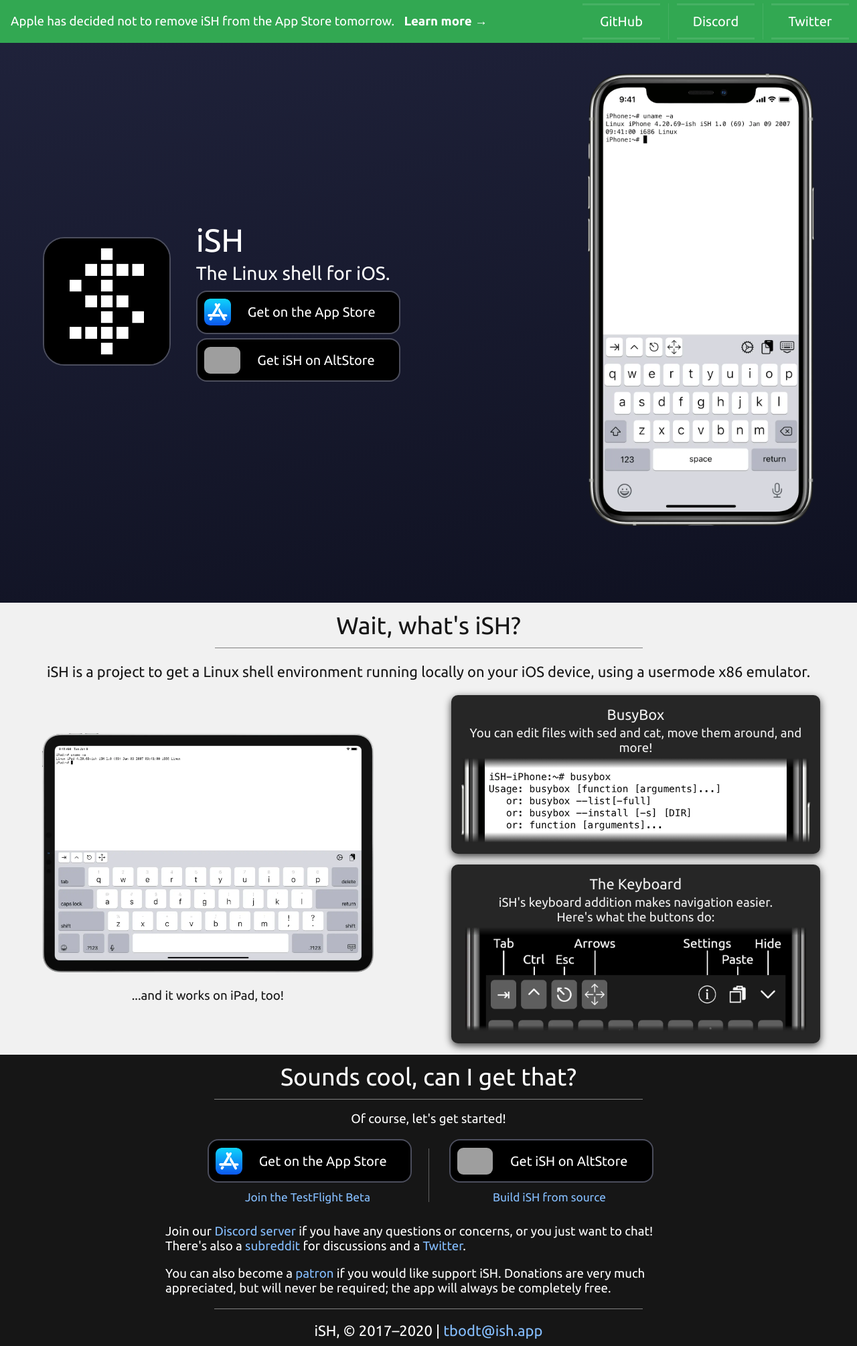
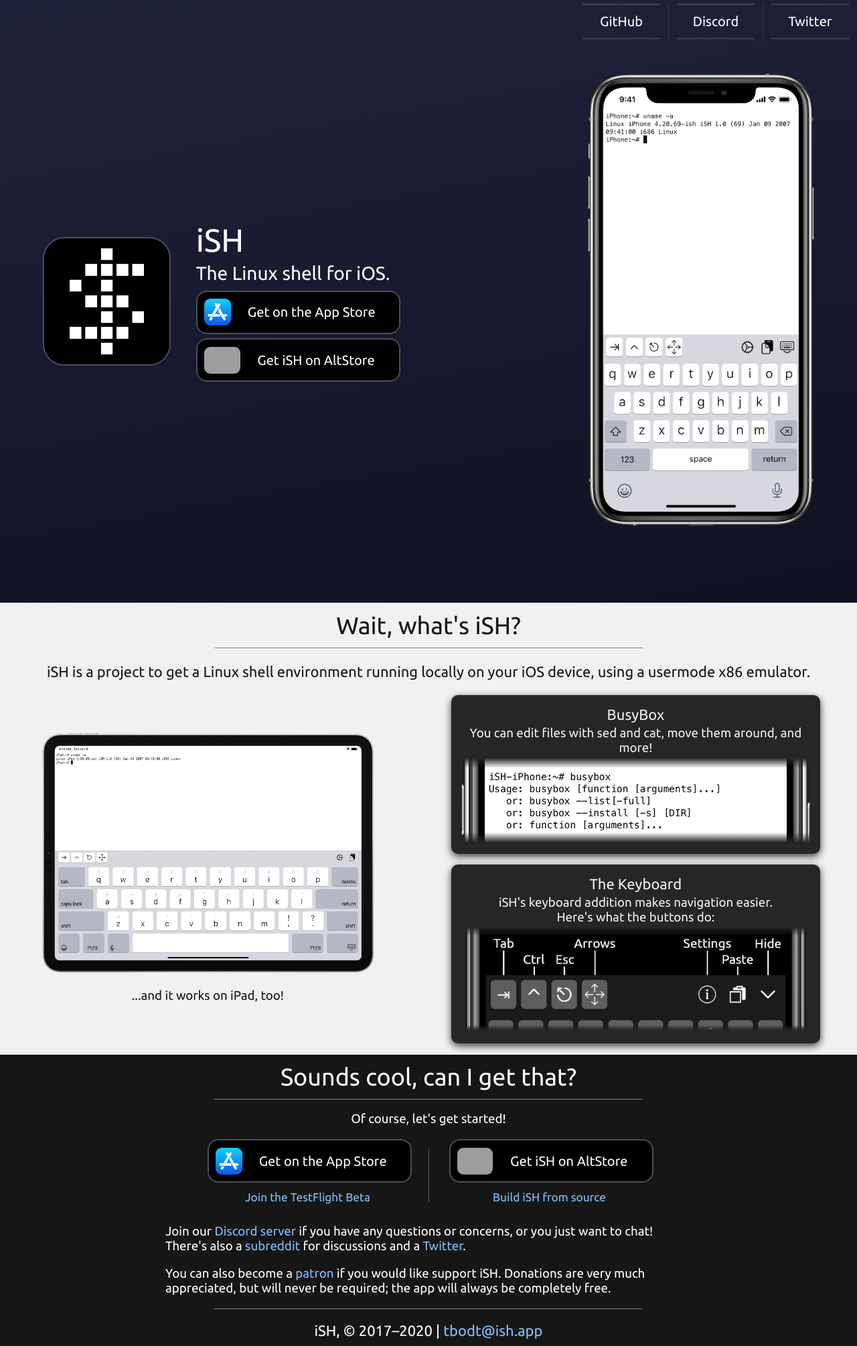
Before and after one commit to ish-app/ish.app, a Jekyll site: the page built from index.html, in a window 1280 px wide. Shown: the whole page at 67% size. Built offline with Jekyll 4.4.1, drawn with Linux system fonts in a browser that asks for light colours; grey boxes are pictures that could not be loaded.

Commit message:
Banner is now an unused notice

```diff
--- a/index.html
+++ b/index.html
@@ -3,10 +3,10 @@
 ---
 <section id="home" class="home">
     <header>
-        <div class="warning">
-            <p>Apple has decided not to remove iSH from the App Store tomorrow. <strong><a href="/app-store-removal">Learn more &rarr;</a></strong></p>
-        </div>
-        <nav class="whidden">
+        <!--<div class="notice">
+            <p>We can put a banner here<strong><a href="/">Learn more &rarr;</a></strong></p>
+        </div>-->
+        <nav>
             <a href="{{ site.links.github }}">GitHub</a>
             <div class="divider whidden"></div>
             <a href="{{ site.links.discord }}" target="_blank" rel="noopener">Discord</a>
--- a/style.css
+++ b/style.css
@@ -36,22 +36,26 @@
     line-height: 32px;
     display: flex;
     align-items: center;
-    justify-content: space-between; /* flex-end */
+    justify-content: flex-end;
+}
 
-    /* --- */
+/* Notice */
+.banner {
+    justify-content: space-between;
     background-color: #32a852;
 }
 
-/* --- */
-.warning p {
+.notice p {
     padding: 0 0px 0 16px;
 }
-.warning a {
+
+.notice a {
     color: inherit;
     padding: 0 10px 0 10px;
     white-space: nowrap;
 }
-.warning a:hover {
+
+.notice a:hover {
     text-decoration: underline;
 }
 
@@ -331,14 +335,14 @@
 @media only screen and (max-width: 750px) {
     header {
         justify-content: space-around;
-
-        /* --- */
+    }
+    .banner {
+        justify-content: center;
         flex-wrap: wrap;
         height: auto;
         align-items: center;
     }
-    .warning a, .warning p { padding: 0 }
-    .warning { margin-left: 0; }
+    .notice { margin-left: 0; }
     nav a {
         padding: 6px;
         width: 90px;
```
